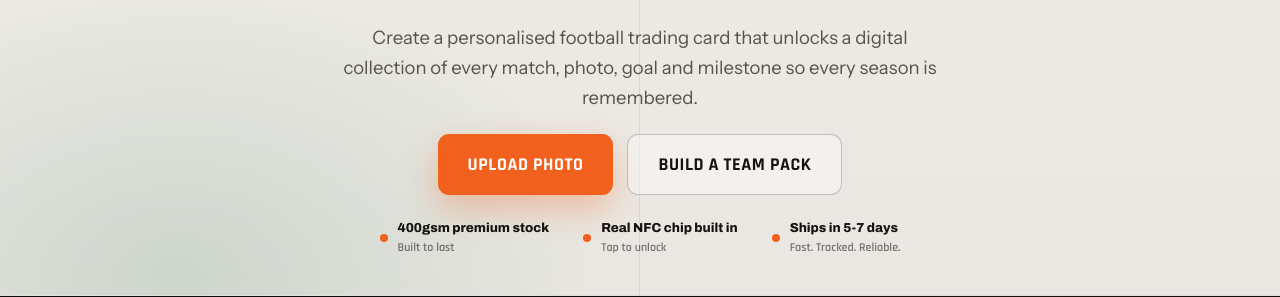
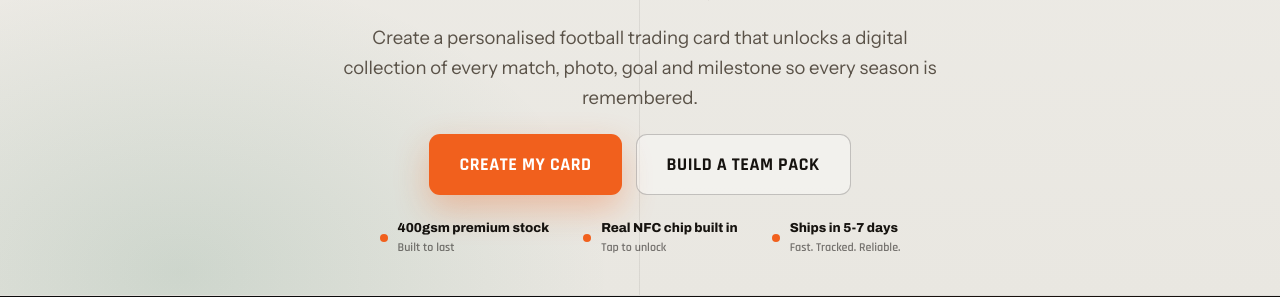
Before and after one commit to blakerulz23/emblem-uk, a Next.js app: page / in a window 1280 px wide. Shown: the part 900-1197 px from the top of the page. Built offline with nearby package versions, Linux system fonts and the light colour scheme; a web font is replaced by a local one.

Commit message:
Update hero primary CTA copy

```diff
--- a/src/app/page.tsx
+++ b/src/app/page.tsx
@@ -130,7 +130,7 @@ export default function Home() {
             </p>
 
             <div className="emh-actions">
-              <Link className="emh-btn emh-btn-primary" href="/builder?mode=single">Upload Photo</Link>
+              <Link className="emh-btn emh-btn-primary" href="/builder?mode=single">Create My Card</Link>
               <Link className="emh-btn emh-btn-secondary" href="/builder?mode=squad">Build a team pack</Link>
             </div>
 
```
